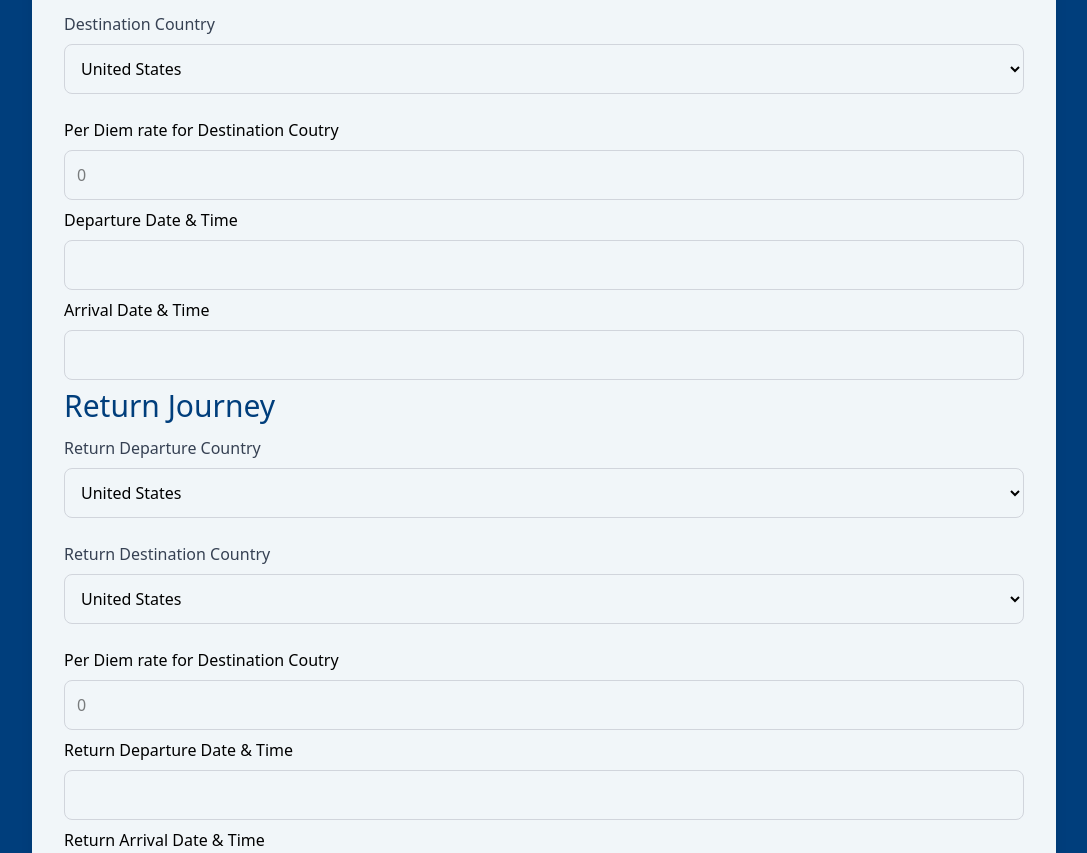
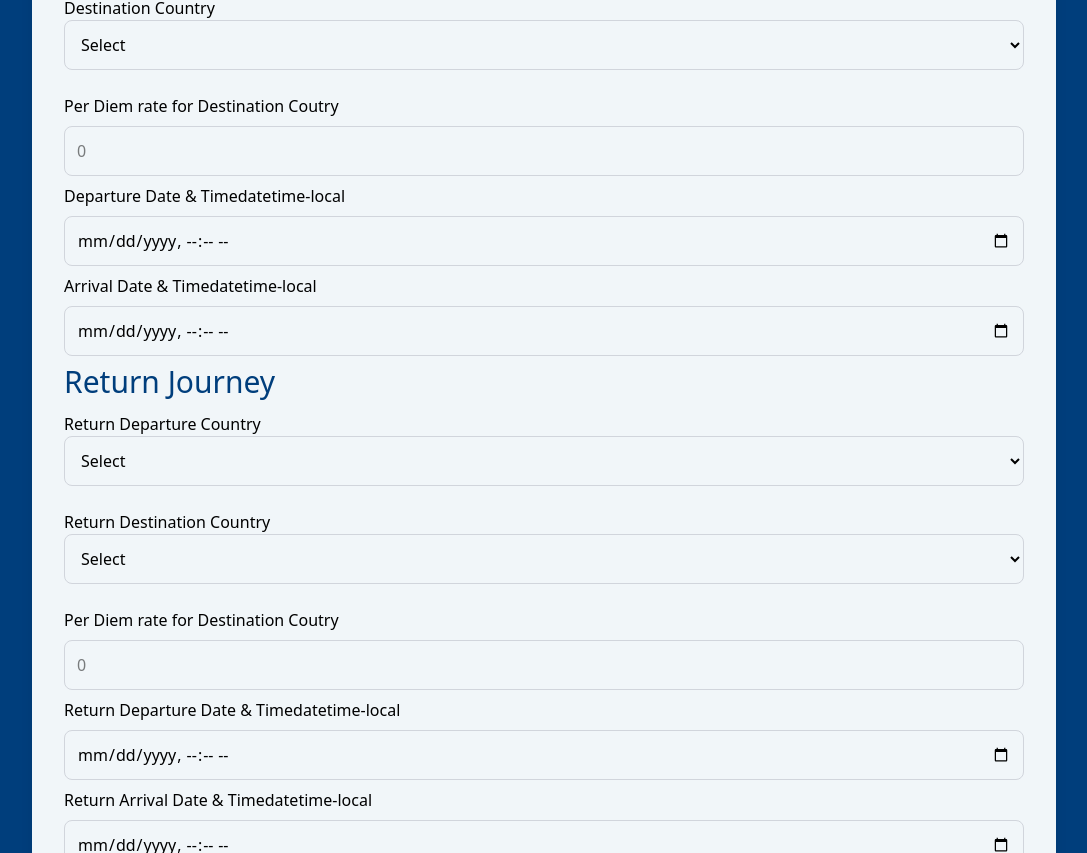
Before and after one commit to TechCatalyzer/Budgets_-Calculator, a React (Vite) app: page / in a window 1280 px wide. Shown: the part 847-1700 px from the top of the page, without its empty margins (96-1183 px from the left). Built offline with nearby package versions, Linux system fonts and the light colour scheme; a web font is replaced by a local one.

Commit message:
ADDED COUNTRY.JS COMPONENT

```diff
--- /dev/null
+++ b/src/components/Country.js
@@ -0,0 +1,56 @@
+const countryRates = {
+    'Afghanistan': 260, 'Albania': 220, 'Algeria': 370, 'Andorra': 200,
+    'Angola': 420, 'Anguilla': 530,'Antigua and Barbuda': 420, 'Argentina': 270, 'Armenia': 300,'Aruba': 390,
+    'Australia': 360, 'Austria': 340, 'Azerbaijan': 320, 'Bahamas': 450,
+    'Bahrain': 440, 'Bangladesh': 240, 'Barbados': 560, 'Belarus': 230,
+    'Belgium': 390, 'Belize': 360, 'Benin': 220, 'Bhutan': 240,
+    'Bolivia': 220, 'Bosnia and Herzegovina': 220, 'Botswana': 290, 'Brazil': 260,
+    'British Virgin Islands': 370, 'Brunei': 220, 'Bulgaria': 260, 'Burkina Faso': 250,
+    'Burundi': 260, 'Cambodia': 310, 'Cameroon': 250, 'Canada': 380,
+    'Cape Verde': 220, 'Cayman Islands': 420, 'Central African Rep.': 270, 'Chad': 220,
+    'Chile': 350, 'China': 240, 'China, Hong Kong': 270, 'China, Macau': 200,
+    'Colombia': 220, 'Comoros': 250, 'Congo': 320, 'Congo, Dem. Rep.': 310,
+    'Costa Rica': 290, 'Cote d\'Ivoire': 280, 'Croatia': 310, 'Cuba': 280,
+    'Curacao': 340, 'Cyprus': 260, 'Czech Republic': 280, 'Denmark': 420,
+    'Djibouti': 290, 'Dominica': 440, 'Dominican Republic': 280, 'Ecuador': 270,
+    'Egypt': 290, 'El Salvador': 240, 'Equatorial Guinea': 340, 'Eritrea': 250,
+    'Estonia': 280, 'Eswatini': 180, 'Ethiopia': 280, 'Fiji': 370,
+    'Finland': 330, 'France': 380, 'Gabon': 350, 'Gambia': 270,
+    'Georgia': 270, 'Germany': 330, 'Ghana': 410, 'Gibraltar': 220,
+    'Greece': 240, 'Grenada': 270, 'Guam': 290, 'Guatemala': 240,
+    'Guinea': 300, 'Guinea Bissau': 220, 'Guyana': 250, 'Haiti': 300,
+    'Honduras': 220, 'Hungary': 250, 'Iceland': 340, 'India': 330,
+    'Indonesia': 280, 'Iran': 230, 'Iraq': 290, 'Ireland': 350,
+    'Israel': 400, 'Italy': 320, 'Jamaica': 360, 'Japan': 340,
+    'Jerusalem': 430, 'Jordan': 320, 'Kazakhstan': 220, 'Kenya': 310,
+    'Kiribati': 140, 'North Korea': 260, 'South Korea': 440, 'Kuwait': 510,
+    'Kyrgyzstan': 250, 'Lao Peo': 210, 'Latvia': 260, 'Lebanon': 360,
+    'Lesotho': 280, 'Liberia': 300, 'Libya': 300, 'Lithuania': 240,
+    'Luxembourg': 290, 'Madagascar': 320, 'Malawi': 260, 'Malaysia': 220,
+    'Maldives': 350, 'Mali': 310, 'Malta': 300, 'Marshall Islands': 270,
+    'Mauritania': 250, 'Mauritius': 280, 'Mexico': 410, 'Micronesia': 270,
+    'Moldova': 240, 'Monaco': 360, 'Mongolia': 220, 'Montenegro': 340,
+    'Morocco': 320, 'Mozambique': 300, 'Myanmar': 190, 'Namibia': 290,
+    'Nauru': 230, 'Nepal': 290, 'Netherlands': 330, 'New Zealand': 350,
+    'Nicaragua': 220, 'Niger': 260, 'Nigeria': 280, 'Niue': 330,
+    'Norway': 400, 'Oman': 330, 'Pakistan': 270, 'Palau': 320,
+    'Palestine': 280, 'Panama': 260, 'Papua New Guinea': 310, 'Paraguay': 260,
+    'Peru': 280, 'Philippines': 280, 'Poland': 280, 'Portugal': 340,
+    'Qatar': 400, 'Romania': 260, 'Russian Federation': 360, 'Rwanda': 270,
+    'Saint Maarteen': 300, 'Saint Lucia': 470, 'Saint Kitts and Nevis': 430,'Saint Vincent-Grenadines': 470,
+    'Samoa': 300, 'San Marino': 260, 'Sao Tome and Principe': 340, 'Saudi Arabia': 480,
+    'Senegal': 310, 'Serbia': 220, 'Seychelles': 330, 'Sierra Leone': 290,
+    'Singapore': 440, 'Slovak Republic': 280, 'Slovenia': 310, 'Solomon Islands': 350,
+    'Somalia': 240, 'South Africa': 270, 'South Sudan': 210, 'Spain': 290,
+    'Sri Lanka': 240, 'Sudan': 260, 'Suriname': 220, 'Sweden': 390,
+    'Switzerland': 430, 'Syrian Arabic Republic': 240, 'Taiwan': 340, 'Tajikistan': 180,
+    'Tanzania': 260, 'Thailand': 260, 'The Republic of North Macedonia': 170, 'Timor-Leste': 210,
+    'Togo': 280, 'Tokelau': 130, 'Trinidad and Tobago': 380, 'Tunisia': 260,
+    'Turkey': 260, 'Turkmenistan': 260, 'Turks and Caicos Islands': 540, 'Tuvalu': 220,
+    'Uganda': 280, 'Ukraine': 290, 'United Arab Emirates': 420, 'United Kingdom': 390,
+    'Uruguay': 250, 'USA': 460, 'Uzbekistan': 180, 'Vanuatu': 330,
+    'Virgin Islands': 500, 'Vietnam': 260, 'Western Sahara': 160, 'Yemen': 290,  'Zambia': 240,
+    'Zimbabwe': 0
+};
+
+export default countryRates;
--- a/src/components/Input.jsx
+++ b/src/components/Input.jsx
@@ -1,9 +1,9 @@
-const Input = ({ label, placeholder }) => {
+const Input = ({ label, placeholder, input_type}) => {
   return (
     <div>
-      <label className="block text-xl-DARKGRAY font-medium mb-2">{label}</label>
+      <label className="block text-DARKGRAY-xl font-medium mb-2">{label}{input_type}</label>
       <input
-        type="text"
+        type={input_type}
         placeholder={placeholder}
         className="w-full border border-gray-300 rounded-lg p-3 focus:ring-1 focus:ring-[#003366] focus:outline-none mb-2"
       />
--- a/src/components/JourneyDetails.jsx
+++ b/src/components/JourneyDetails.jsx
@@ -4,6 +4,7 @@ import SelectInput from "./SelectInput";
 import TextArea from "./TextAreaInput";
 import Button from "./Buttons";
 import Headers from "./Headers";
+import countryRates from "./Country";
 
 
 const JourneyDetails = () => {
@@ -18,8 +19,8 @@ const JourneyDetails = () => {
     "Deputy Directors",
     "Officers",
   ];
+  const countries = Object.keys(countryRates);
 
-  const countries = ["United States", "Canada", "United Kingdom", "Australia"];
   return (
     <div className="min-h-screen bg-BLUE flex flex-col items-center justify-start py-10">
       <Header />
@@ -53,23 +54,26 @@ const JourneyDetails = () => {
         </div>
 
         <div>
-          <SelectInput label={"Departure Country"} options={countries} />
+          <SelectInput label={"Departure Country"} options={countries}
+          />
         </div>
 
         <div>
-          <SelectInput label={"Destination Country"} options={countries} />
+          <SelectInput label={"Destination Country"} options={countries}
+             />
         </div>
 
         <div>
-          <Input label={" Per Diem rate for Destination Coutry"} placeholder={"0"} />
+          <Input label={" Per Diem rate for Destination Coutry"} placeholder={"0"}
+          readOnly />
         </div>
 
         <div>
-          <Input label={"Departure Date & Time"} placeholder={" "} />
+          <Input label={"Departure Date & Time"} input_type="datetime-local" />
         </div>
 
         <div>
-          <Input label={"Arrival Date & Time"} placeholder={" "} />
+          <Input label={"Arrival Date & Time"} input_type= "datetime-local" />
         </div>
 
         {/*Return Journey*/}
@@ -91,11 +95,11 @@ const JourneyDetails = () => {
         </div>
 
         <div>
-          <Input label={"Return Departure Date & Time"} placeholder={" "} />
+          <Input label={"Return Departure Date & Time"} input_type="datetime-local" />
         </div>
 
         <div>
-          <Input label={"Return Arrival Date & Time"} placeholder={" "} />
+          <Input label={"Return Arrival Date & Time"} input_type="datetime-local" />
         </div>
 
         {/*Add another Return Route*/}
@@ -116,4 +120,5 @@ const JourneyDetails = () => {
   );
 };
 
+
 export default JourneyDetails;
--- a/src/components/SelectInput.jsx
+++ b/src/components/SelectInput.jsx
@@ -1,11 +1,16 @@
-const SelectInput = ({ label, options }) => {
+const SelectInput = ({ label, value, onChange, options }) => {
   return (
     <div className="mb-6">
-      <label className="block text-gray-700 font-medium mb-2">{label}</label>
+      <label className=" font-medium mb-2">{label}</label>
       <select className="w-full border border-gray-300 rounded-lg p-3 focus:ring-2 focus:ring-[#003366] focus:outline-none">
-        {options.map((option, index) => {
-          return <option key={index}>{option}</option>;
-        })}
+        value={value}
+        onChange={onChange}
+       <option value="">Select</option>
+        {options.map((opt, idx) => (
+          <option key={idx} value={opt}>
+            {opt}
+          </option>
+        ))}
       </select>
     </div>
   );
--- a/src/components/TextAreaInput.jsx
+++ b/src/components/TextAreaInput.jsx
@@ -1,7 +1,7 @@
 const TextArea = ({ placeholder, label }) => {
   return (
     <div className="mb-6">
-      <label className="block text-gray-700 font-medium mb-2">{label}</label>
+      <label className="block text-DARKGRAY-700 font-medium mb-2">{label}</label>
       <textarea
         className="w-full border border-gray-300 rounded-lg p-3 focus:ring-2 focus:ring-[#003366] focus:outline-none"
         placeholder={placeholder}
```
Also changed, not shown: 1 other file (tests, documents, lock files or other folders).
